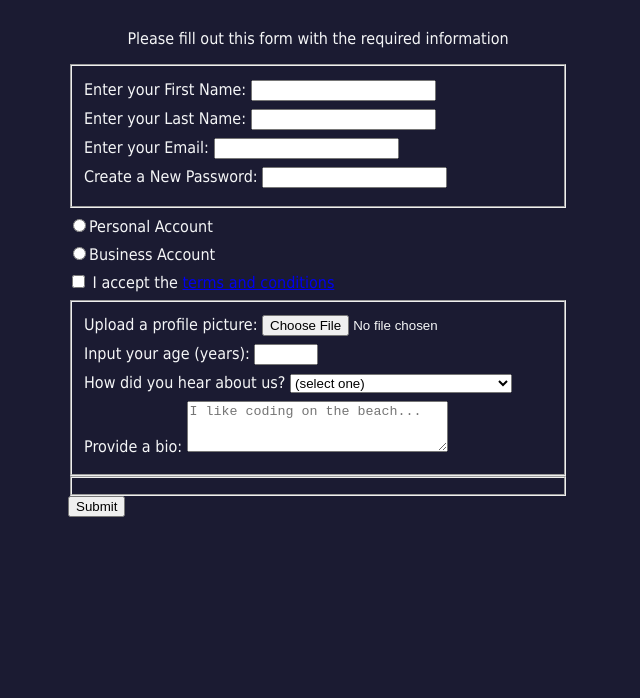
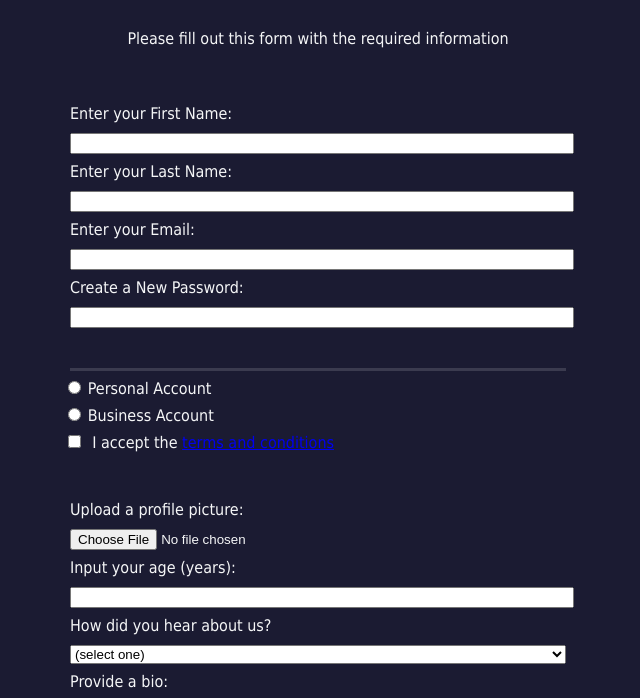
Before and after one commit to Javier12301/Lenguaje-universidad-2do, a plain HTML site: page practica-casa/index.html in a window 1280 px wide. Shown: the part 73-771 px from the top of the page, without its empty margins (322-962 px from the left). Drawn offline with Linux system fonts and the light colour scheme.

Commit message:
Actualización

```diff
--- a/practica-casa/FreecodeCamp-RegistrationForm/style.css
+++ b/practica-casa/FreecodeCamp-RegistrationForm/style.css
@@ -19,6 +19,29 @@ h1, p{
     Si nosotros aplicamos 10vw estaremos usando el 10% del ancho visible
 */
 
+fieldset{
+    border: 0px;
+    padding: 2rem 0;
+    border-bottom: 3px solid #3b3b4f
+}
+
+fieldset:last-of-type{
+    border-bottom: none;
+}
+
+input, textarea, select{
+    width: 100%;
+    margin: 0;
+    margin-top: 10px;
+}
+
+.inline{
+    width: unset;
+    margin: 0;
+    margin-right: 0.5em;
+
+}
+
 form{
     margin: 0 auto;
     max-width: 500px;
--- a/practica-casa/index.html
+++ b/practica-casa/index.html
@@ -33,7 +33,7 @@
       </fieldset>
       <!-- Se le pedirá al usuario que elija si quiere una cuenta de negocios o personal-->
       <label for="personal-account"
-        ><input
+        ><input class="inline"
           type="radio"
           name="account-type"
           id="personal-account"
@@ -41,13 +41,14 @@
       >
       <label for="business-account"
         ><input
+          class="inline"
           type="radio"
           name="account-type"
           id="business-account"
         />Business Account</label
       >
       <label for="terms-and-conditions"
-        ><input name="terms-and-conditions" type="checkbox" required id="terms-and-conditions" /> I accept
+        ><input class="inline" name="terms-and-conditions" type="checkbox" required id="terms-and-conditions" /> I accept
         the
         <a href="https://www.freecodecamp.org/news/terms-of-service/"
           >terms and conditions</a
```
